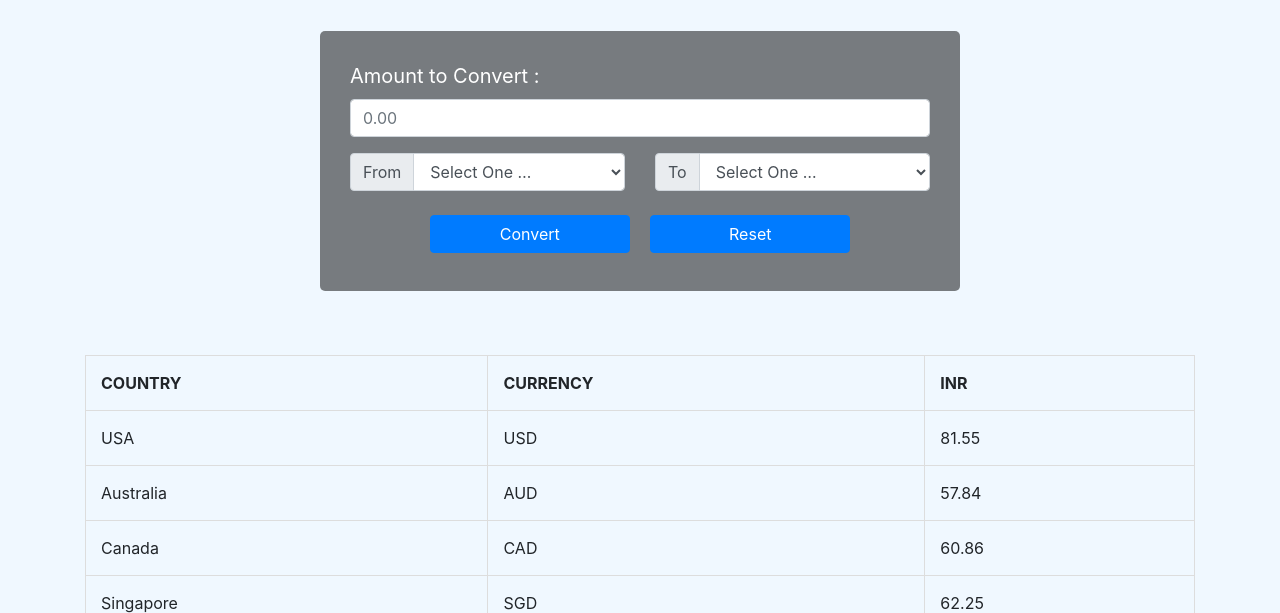
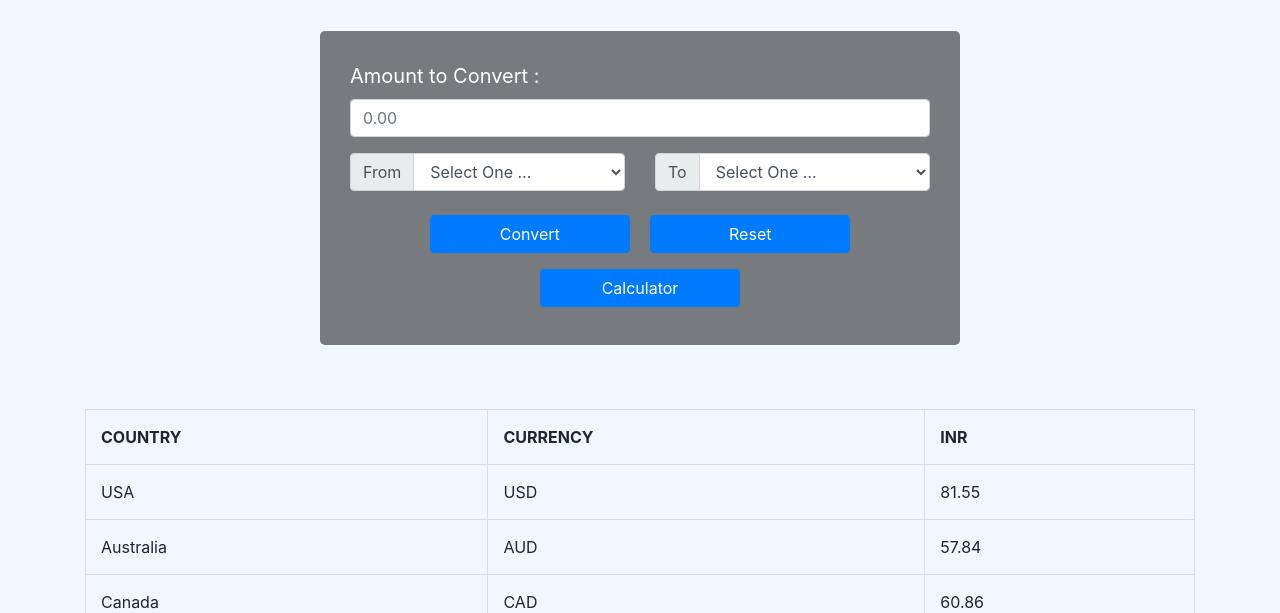
Before and after one commit to anshika9946/Currency-converter, a plain HTML site: page index.html in a window 1280 px wide. Shown: the part 187-800 px from the top of the page. Drawn offline with nearby package versions, Linux system fonts and the light colour scheme.

Commit message:
adding calci

```diff
--- a/index.html
+++ b/index.html
@@ -108,6 +108,11 @@
                         onclick="clearVal()">
                    Reset
               </button>
+
+              <a  href="https://calci-9946.netlify.app/" target="_blank" ><button class="btn btn-primary convert m-2" role="button">Calculator
+
+           </button></a>
+
             </div>
 
         </div>
@@ -166,6 +171,11 @@
 </div>
     </div>
 
+    <!-- HTML !-->
+
+
+
+
 
     <!-- linking script.js file -->
     <script src="script.js"></script>
--- a/style.css
+++ b/style.css
@@ -5,6 +5,7 @@ body {
     background-attachment: fixed;
     background-repeat: no-repeat;
 }
+
 
 .cont{
     margin-top: 4rem;
```
